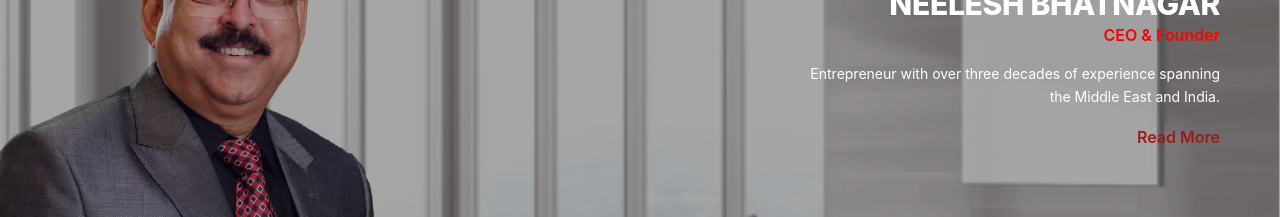
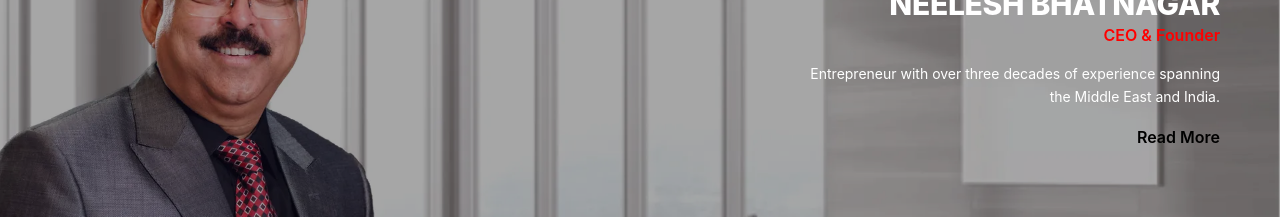
Before and after one commit to gurusaivs18/web-app, a React (Vite) app: page / in a window 1280 px wide. Shown: the part 1100-1317 px from the top of the page. Built offline with nearby package versions, Linux system fonts and the light colour scheme.

Commit message:
css changes for menus in nav

```diff
--- a/src/css/Footer.css
+++ b/src/css/Footer.css
@@ -45,7 +45,7 @@
 }
 
 .footer-about .highlight {
-  color: #ff2e2e;
+  color: white;
   font-weight: 600;
 }
 
--- a/src/css/Home.css
+++ b/src/css/Home.css
@@ -82,7 +82,8 @@
 .read-more-link {
   position: relative;
   text-decoration: none;
-  color: var(--red);
+  color: black
+  ;
   font-weight: 600;
 }
 .read-more-link::after {
@@ -92,7 +93,7 @@
   bottom: -3px;
   width: 0%;
   height: 2px;
-  background: var(--white);
+  background:red;
   transform: translateX(-50%);
   transition: 0.3s;
 }
--- a/src/pages/About.jsx
+++ b/src/pages/About.jsx
@@ -44,7 +44,7 @@ function About() {
   return (
     <>
       <div className="page-hero">
-        <h1>About Us</h1>
+        <h1 style={{ textAlign: "center", marginTop: "5px" }}>About Us</h1>
       </div>
 
       {/* WHO WE ARE */}
--- a/src/pages/Careers.jsx
+++ b/src/pages/Careers.jsx
@@ -34,7 +34,7 @@ function Careers() {
   return (
     <>
       <div className="page-hero">
-        <h1>Careers</h1>
+        <h1 style={{ textAlign: "center", marginTop: "5px" }}>Careers</h1>
       </div>
 
       <section className="section">
--- a/src/pages/Impact.jsx
+++ b/src/pages/Impact.jsx
@@ -34,7 +34,7 @@ function Impact() {
   return (
     <>
       <div className="page-hero">
-        <h1>Impact</h1>
+        <h1 style={{ textAlign: "center", marginTop: "5px" }}>Impact</h1>
       </div>
 
       <section className="section">
--- a/src/pages/Newsroom.jsx
+++ b/src/pages/Newsroom.jsx
@@ -37,7 +37,7 @@ function Newsroom() {
   return (
     <>
       <div className="page-hero">
-        <h1>Newsroom</h1>
+        <h1 style={{ textAlign: "center", marginTop: "5px" }}>Newsroom</h1>
       </div>
 
       <section className="section">
--- a/src/pages/Verticals.jsx
+++ b/src/pages/Verticals.jsx
@@ -128,7 +128,7 @@ function Verticals() {
   return (
     <>
       <div className="page-hero">
-        <h1>Verticals</h1>
+        <h1 style={{ textAlign: "center", marginTop: "5px" }}>Verticals</h1>
       </div>
 
       {/* ── ALL BRAND LOGOS strip ── */}
```
